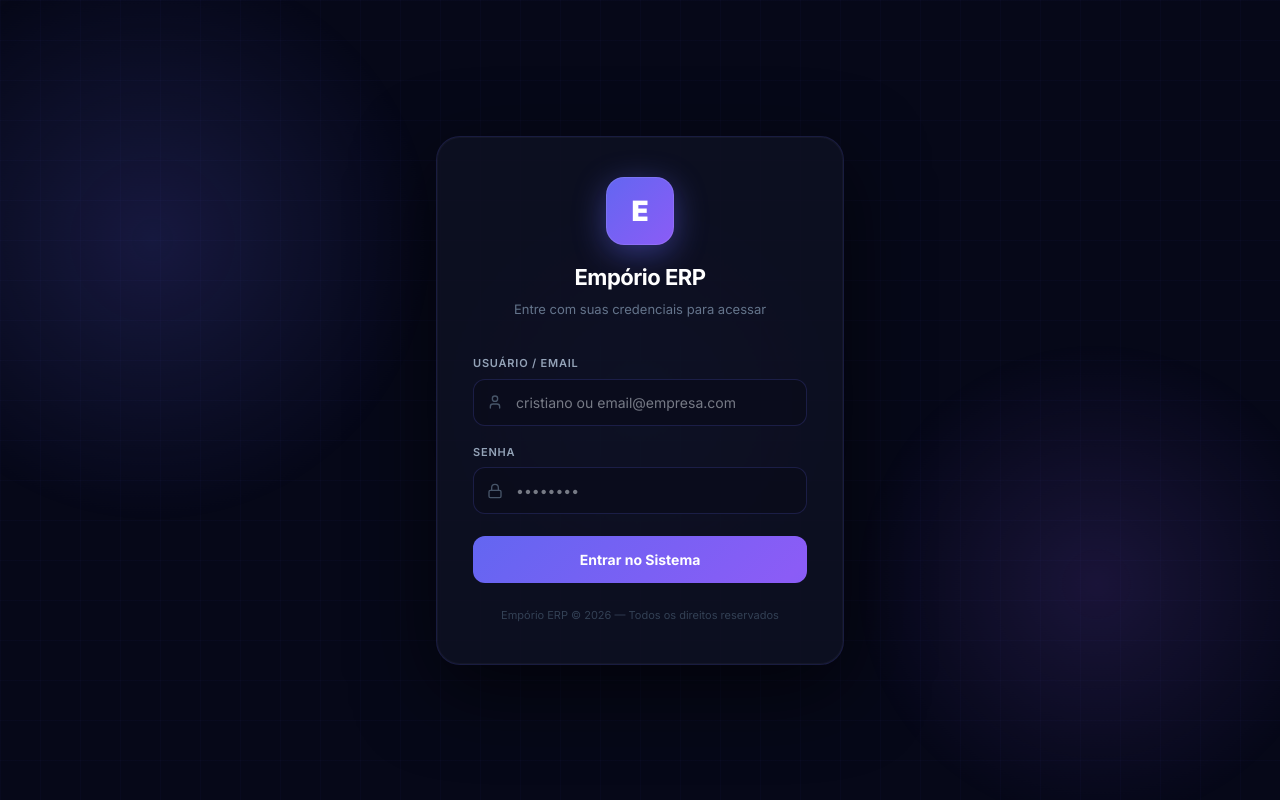
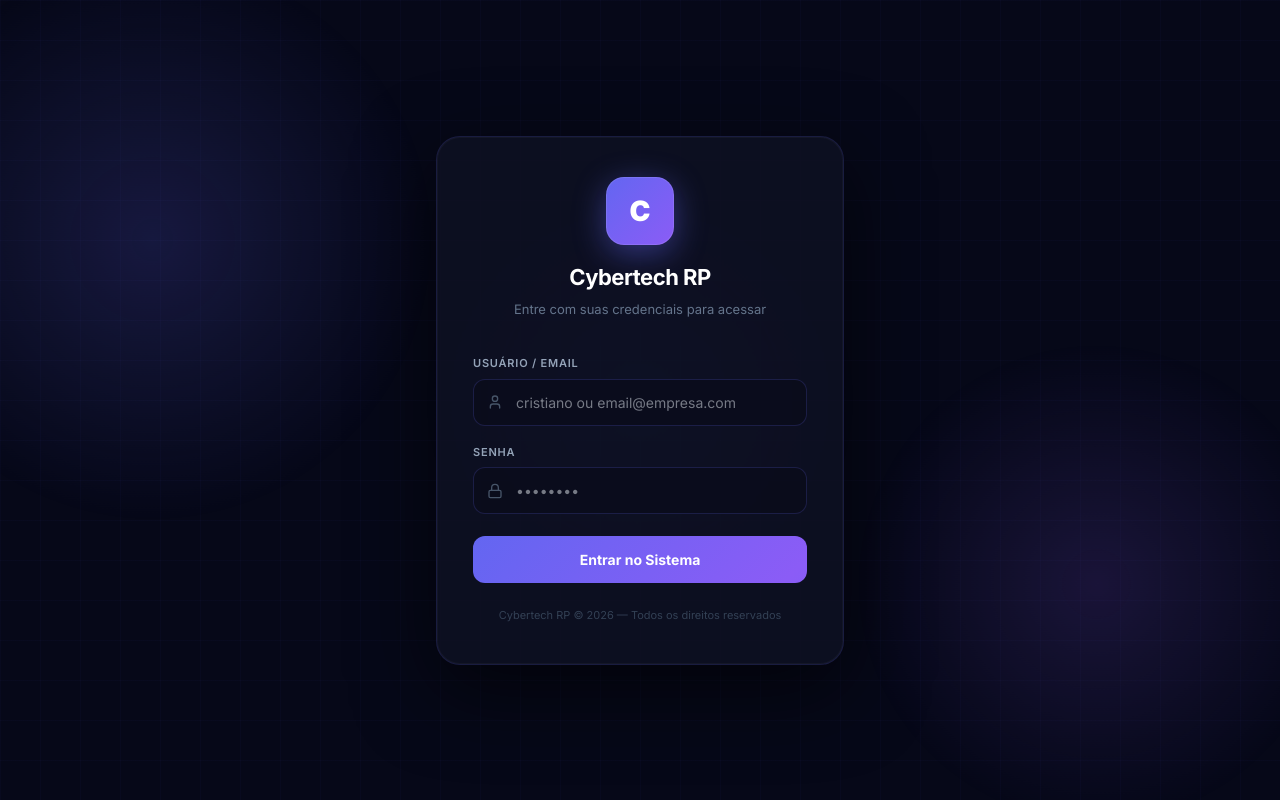
Before and after one commit to chrysthyannosanttos-droid/emporio-erp, a Next.js app in the folder apps/web/: page /login in a window 1280 px wide. Built offline with nearby package versions, Linux system fonts and the light colour scheme; no server answers; the database is empty.

Commit message:
feat: renomear aplicacao para Cybertech RP

```diff
--- a/apps/web/src/app/(auth)/login/page.tsx
+++ b/apps/web/src/app/(auth)/login/page.tsx
@@ -130,10 +130,10 @@ export default function LoginPage() {
               fontSize: 28, fontWeight: 900, color: "#fff",
               boxShadow: "0 8px 32px rgba(99,102,241,0.45), 0 0 0 1px rgba(255,255,255,0.1) inset",
             }}>
-              E
+              C
             </div>
             <h1 style={{ color: "#fff", fontSize: 22, fontWeight: 700, margin: 0, letterSpacing: "-0.5px" }}>
-              Empório ERP
+              Cybertech RP
             </h1>
             <p style={{ color: "#64748b", fontSize: 13, marginTop: 6 }}>
               Entre com suas credenciais para acessar
@@ -251,7 +251,7 @@ export default function LoginPage() {
 
           {/* Footer */}
           <p style={{ textAlign: "center", color: "#334155", fontSize: 11, marginTop: 24, marginBottom: 0 }}>
-            Empório ERP © {new Date().getFullYear()} — Todos os direitos reservados
+            Cybertech RP © {new Date().getFullYear()} — Todos os direitos reservados
           </p>
         </div>
       </div>
--- a/apps/web/src/app/(dashboard)/DrawerLayout.tsx
+++ b/apps/web/src/app/(dashboard)/DrawerLayout.tsx
@@ -59,10 +59,10 @@ export function DrawerLayout({ children, userName, userRole, userInitials, logoU
             ) : (
               <>
                 <div className="w-9 h-9 rounded-xl bg-indigo-600 flex items-center justify-center text-white font-black text-base shadow-lg shadow-indigo-600/30">
-                  E
+                  C
                 </div>
                 <div>
-                  <span className="text-base font-bold text-white tracking-tight block leading-none">Emporio</span>
+                  <span className="text-base font-bold text-white tracking-tight block leading-none">Cybertech RP</span>
                   <span className="text-[10px] text-indigo-400/60 font-medium uppercase tracking-widest">Sistema de Gestão</span>
                 </div>
               </>
@@ -159,9 +159,9 @@ export function DrawerLayout({ children, userName, userRole, userInitials, logoU
               ) : (
                 <div className="flex items-center gap-2">
                   <div className="w-7 h-7 rounded-lg bg-indigo-600 flex items-center justify-center text-white font-black text-xs">
-                    E
+                    C
                   </div>
-                  <span className="text-sm font-bold text-white tracking-tight hidden sm:block">Emporio ERP</span>
+                  <span className="text-sm font-bold text-white tracking-tight hidden sm:block">Cybertech RP</span>
                 </div>
               )}
             </div>
--- a/apps/web/src/app/(dashboard)/reports/view/page.tsx
+++ b/apps/web/src/app/(dashboard)/reports/view/page.tsx
@@ -100,7 +100,7 @@ function ReportViewContent() {
           </div>
 
           <div className="p-4 bg-indigo-500/5 rounded-xl border border-indigo-500/10 text-xs text-slate-400 leading-relaxed">
-            <strong>Observação técnica:</strong> Este relatório é gerado a partir do banco de dados consolidado do Emporio ERP. Todas as transações estão auditadas e registradas em conformidade com as regras fiscais vigentes.
+            <strong>Observação técnica:</strong> Este relatório é gerado a partir do banco de dados consolidado do Cybertech RP. Todas as transações estão auditadas e registradas em conformidade com as regras fiscais vigentes.
           </div>
         </div>
       </div>
--- a/apps/web/src/app/(dashboard)/restaurant/pdv/page.tsx
+++ b/apps/web/src/app/(dashboard)/restaurant/pdv/page.tsx
@@ -1674,7 +1674,7 @@ export default function RestaurantPdvPage() {
         <div className="fixed inset-0 bg-black/80 backdrop-blur-sm z-50 flex items-center justify-center p-4">
           <div className="bg-white text-black rounded-3xl w-full max-w-sm shadow-2xl p-6 space-y-4 font-mono text-xs">
             <div className="text-center border-b border-dashed border-gray-400 pb-3">
-              <h2 className="text-base font-black uppercase tracking-wider">EMPORIO RESTAURANTE</h2>
+              <h2 className="text-base font-black uppercase tracking-wider">CYBERTECH RESTAURANTE</h2>
               <p className="text-[10px]">CNPJ: 12.345.678/0001-90</p>
               <p className="text-[10px]">Av. Paulista, 1000 - São Paulo, SP</p>
               <p className="text-[10px] mt-1">CUPOM NÃO FISCAL / CONFERÊNCIA DE MESA</p>
--- a/apps/web/src/app/cotacao/layout.tsx
+++ b/apps/web/src/app/cotacao/layout.tsx
@@ -1,7 +1,7 @@
 import type { Metadata } from "next";
 
 export const metadata: Metadata = {
-  title: "Portal de Cotação | Empório ERP",
+  title: "Portal de Cotação | Cybertech RP",
   description: "Portal exclusivo para fornecedores responderem cotações de compras.",
 };
 
--- a/apps/web/src/app/layout.tsx
+++ b/apps/web/src/app/layout.tsx
@@ -15,7 +15,7 @@ const geistMono = Geist_Mono({
 });
 
 export const metadata: Metadata = {
-  title: "Emporio ERP — Sistema de Gestão",
+  title: "Cybertech RP — Sistema de Gestão",
   description: "ERP completo para supermercados e atacados com PDV, estoque, financeiro, fiscal e CRM.",
 };
 
--- a/apps/web/src/app/loja/[companyId]/page.tsx
+++ b/apps/web/src/app/loja/[companyId]/page.tsx
@@ -178,7 +178,7 @@ export default async function PublicStorePage({ params }: { params: Promise<{ co
       }}>
         <p style={{ color: "#334155", fontSize: 12, margin: 0 }}>
           Vitrine gerada pelo{" "}
-          <span style={{ color: primaryColor, fontWeight: 600 }}>Empório ERP</span>
+          <span style={{ color: primaryColor, fontWeight: 600 }}>Cybertech RP</span>
           {" "}· {company.name}
         </p>
       </footer>
--- a/apps/web/src/app/pdv/page.tsx
+++ b/apps/web/src/app/pdv/page.tsx
@@ -637,7 +637,7 @@ function PDVContainer() {
     const html = `<!DOCTYPE html><html><head><meta charset="utf-8"><title>Cupom</title>
 <style>@page{size:80mm auto;margin:0}*{margin:0;padding:0;box-sizing:border-box}body{font-family:'Courier New',monospace;font-size:12px;width:80mm;padding:4mm;color:#000;background:#fff}.center{text-align:center}.bold{font-weight:bold}.sep{border-top:1px dashed #000;margin:6px 0}.store{font-size:16px;font-weight:900;letter-spacing:2px}table{width:100%;border-collapse:collapse}th,td{padding:2px 0;font-size:11px}th{border-bottom:1px solid #000}.total-row td{font-size:14px;font-weight:900;padding-top:4px}.footer{font-size:9px;margin-top:10px}</style>
 </head><body>
-<div class="center"><div class="store">EMPORIO</div><div>CNPJ: 00.000.000/0001-00</div><div>Rua Principal, 100 - Centro</div></div>
+<div class="center"><div class="store">CYBERTECH RP</div><div>CNPJ: 00.000.000/0001-00</div><div>Rua Principal, 100 - Centro</div></div>
 <div class="sep"></div>
 <div class="center bold">CUPOM NÃO FISCAL</div>
 <div>Data: ${dateStr} ${timeStr}</div>
@@ -661,7 +661,7 @@ ${generatedCoupons.length > 0 ? generatedCoupons.map(c => `
   <div class="center" style="font-size:16px;font-weight:900;margin:6px 0;border:1px solid #000;padding:4px;">${c.code}</div>
 `).join('') : ''}
 <div class="sep"></div>
-<div class="center footer"><div>Obrigado pela preferência!</div><div>Volte sempre!</div><div style="margin-top:6px">Emporio PDV v2.0</div></div>
+<div class="center footer"><div>Obrigado pela preferência!</div><div>Volte sempre!</div><div style="margin-top:6px">Cybertech RP PDV v2.0</div></div>
 <div style="height:20mm"></div>
 </body></html>`;
 
--- a/package.json
+++ b/package.json
@@ -1,5 +1,5 @@
 {
-  "name": "emporio-erp-ai",
+  "name": "cybertech-rp-ai",
   "version": "0.0.0",
   "private": true,
   "workspaces": [
```
Also changed, not shown: 1 other file (tests, documents, lock files or other folders).
